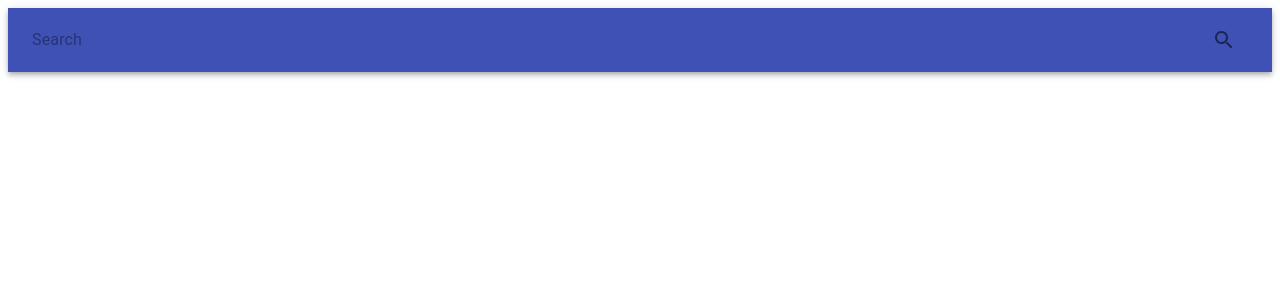
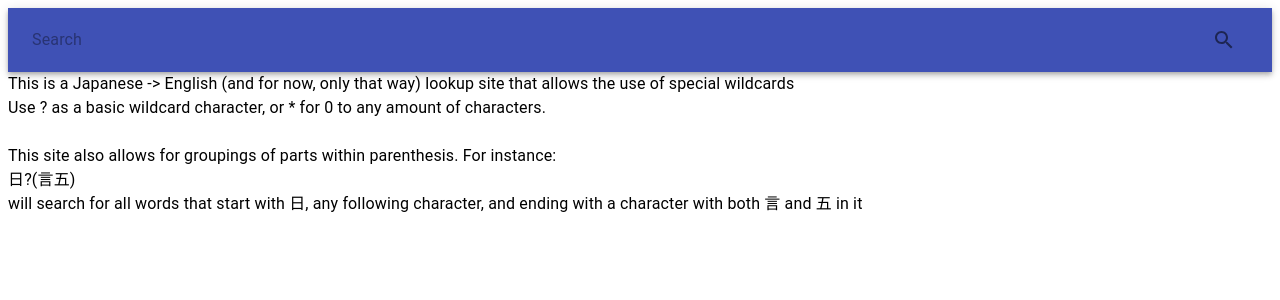
Before and after one commit to rhomatt/YetAnotherRadicalLookup, a React app in the folder yarl/frontend/: page / in a window 1280 px wide. Shown: the top 300 px of the page. Built offline with nearby package versions, Linux system fonts and the light colour scheme; the HTML template or start-up script is replaced by a standard one.

Commit message:
added a temporary how to use message

```diff
--- /dev/null
+++ b/yarl/frontend/src/components/About.js
@@ -0,0 +1,23 @@
+// Temporary announcements
+import React from 'react';
+import {Typography} from '@material-ui/core';
+
+export default function About(){
+	return (
+		<Typography>
+			This is a Japanese -> English (and for now, only that way) lookup site that allows the use of special wildcards
+			<br/>
+			Use ? as a basic wildcard character, or * for 0 to any amount of characters.
+			<br/>
+			<br/>
+
+			This site also allows for groupings of parts within parenthesis. For instance:
+			<br/>
+
+			日?(言五)
+			<br/>
+
+			will search for all words that start with 日, any following character, and ending with a character with both 言 and 五 in it
+		</Typography>
+		);
+}
--- a/yarl/frontend/src/components/HomePage.js
+++ b/yarl/frontend/src/components/HomePage.js
@@ -1,6 +1,7 @@
 import React from 'react';
 import SearchBar from './SearchBar';
 import Results from './Results';
+import About from './About';
 import {Grid} from '@material-ui/core';
 
 export default class HomePage extends React.Component{
@@ -9,6 +10,7 @@ export default class HomePage extends React.Component{
 		this.state = {
 			searchexp: '',
 			searchres: [],
+			showAbout: true,
 		}
 	}
 
@@ -19,6 +21,7 @@ export default class HomePage extends React.Component{
 	setSearchResults(results){
 		console.log(results)
 		this.setState({searchres: results})
+		this.setState({showAbout: false})
 	}
 
 	getExp(){
@@ -39,8 +42,13 @@ export default class HomePage extends React.Component{
 				? <Grid item>
 					<Results results={this.state.searchres}/>
 				</Grid>
-				: <>
-				</>
+				:
+				<></>
+				}
+				{this.state.showAbout // This stuff is temporary while I work on getting actual help pages up
+				? <About/>
+				:
+				<></>
 				}
 			</Grid>
 		)
```
